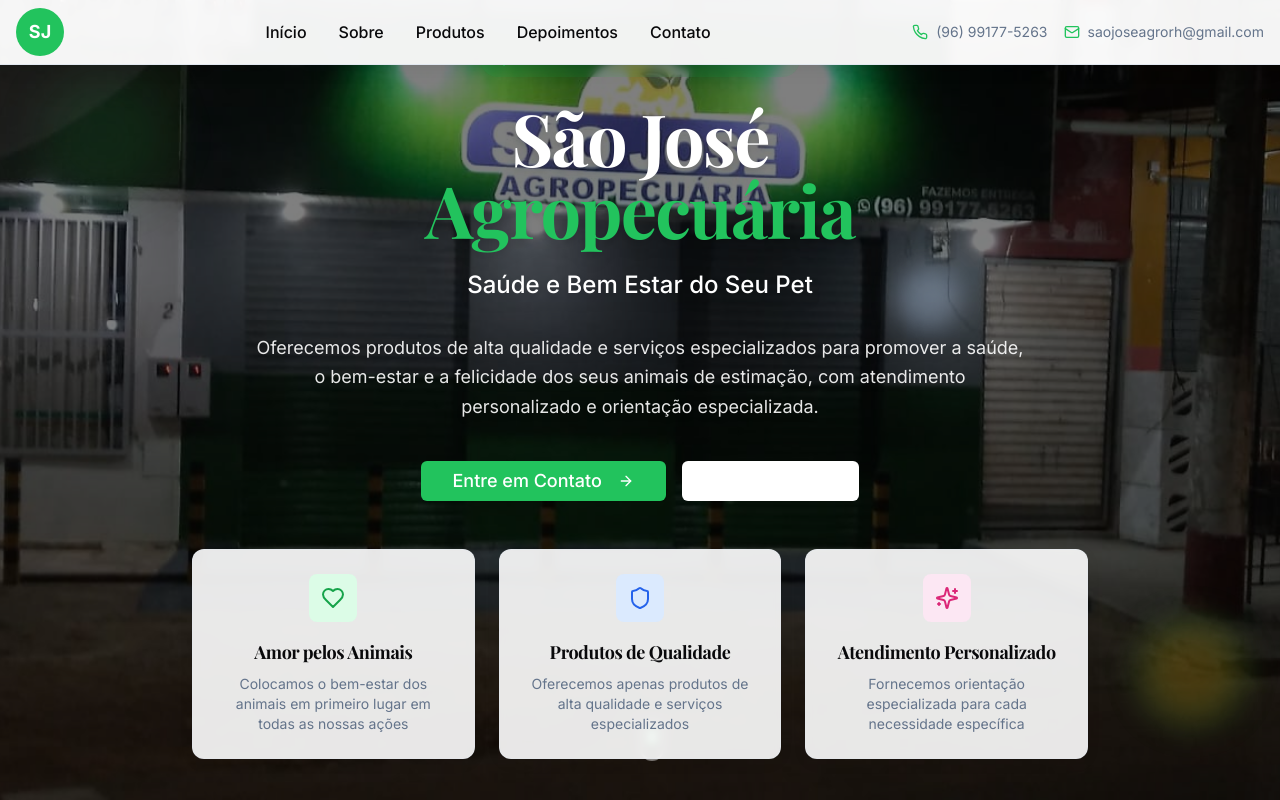
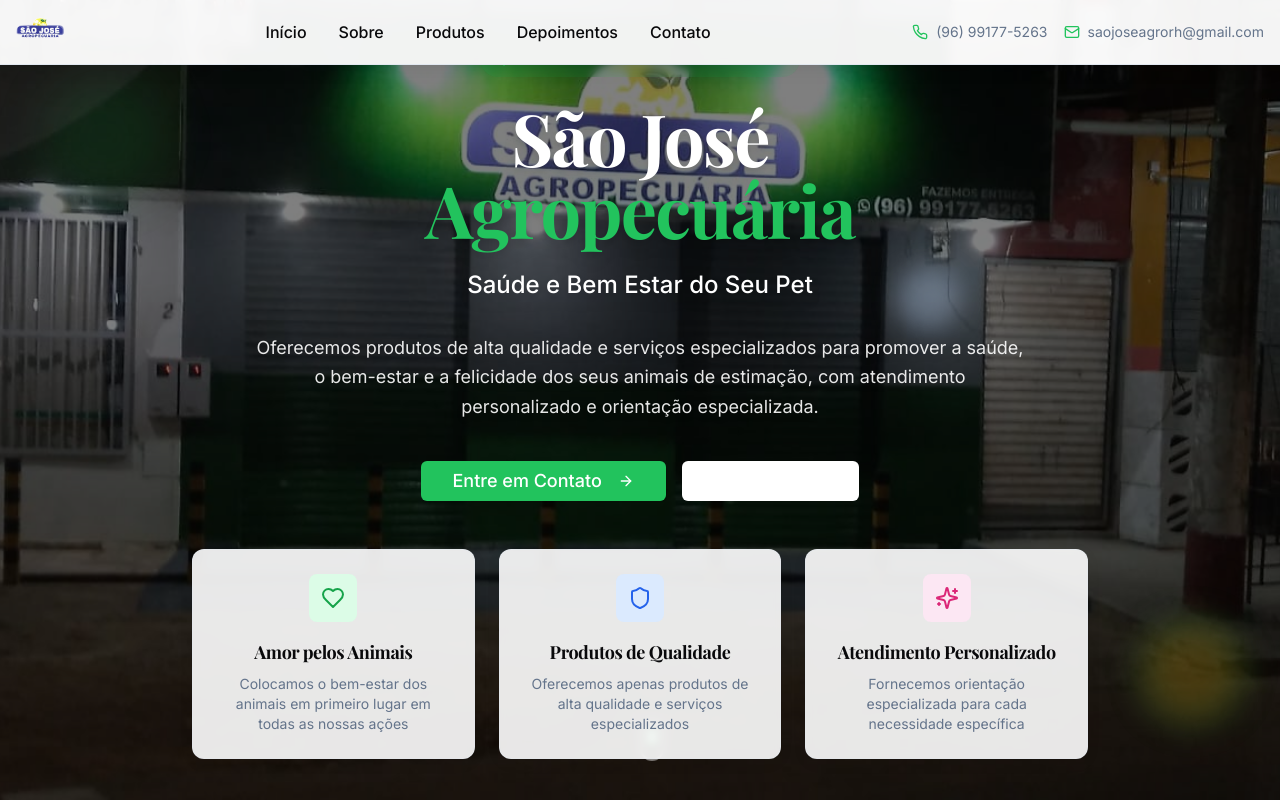
Before and after one commit to DevZipMateus/sao-jose-agro, a React (Vite) app: page / in a window 1280 px wide. Shown: the top 800 px of the page. Built offline with nearby package versions, Linux system fonts and the light colour scheme.

Commit message:
Update logo
The user provided the logo for the company.

```diff
--- a/src/components/Footer.tsx
+++ b/src/components/Footer.tsx
@@ -11,11 +11,12 @@ const Footer = () => {
           {/* Sobre a Empresa */}
           <div className="lg:col-span-2">
             <div className="flex items-center space-x-3 mb-6">
-              <div className="w-12 h-12 bg-primary rounded-full flex items-center justify-center">
-                <span className="text-white font-bold text-lg">SJ</span>
-              </div>
+              <img
+                src="/lovable-uploads/2dd9e36e-1c9b-4152-b20d-e331cf921397.png"
+                alt="São José Agropecuária"
+                className="h-12 w-auto"
+              />
               <div>
-                <h3 className="text-xl font-bold">São José Agropecuária</h3>
                 <p className="text-background/70 text-sm">Saúde e Bem Estar do Seu Pet</p>
               </div>
             </div>
--- a/src/components/Header.tsx
+++ b/src/components/Header.tsx
@@ -28,9 +28,11 @@ const Header = () => {
           <div className="flex items-center justify-between h-16">
             {/* Logo */}
             <div className="flex items-center">
-              <div className="w-12 h-12 bg-primary rounded-full flex items-center justify-center">
-                <span className="text-white font-bold text-lg">SJ</span>
-              </div>
+              <img
+                src="/lovable-uploads/2dd9e36e-1c9b-4152-b20d-e331cf921397.png"
+                alt="São José Agropecuária"
+                className="h-12 w-auto"
+              />
             </div>
 
             {/* Navegação Desktop */}
```
Also changed, not shown: public/lovable-uploads/2dd9e36e-1c9b-4152-b20d-e331cf921397.png (added).
